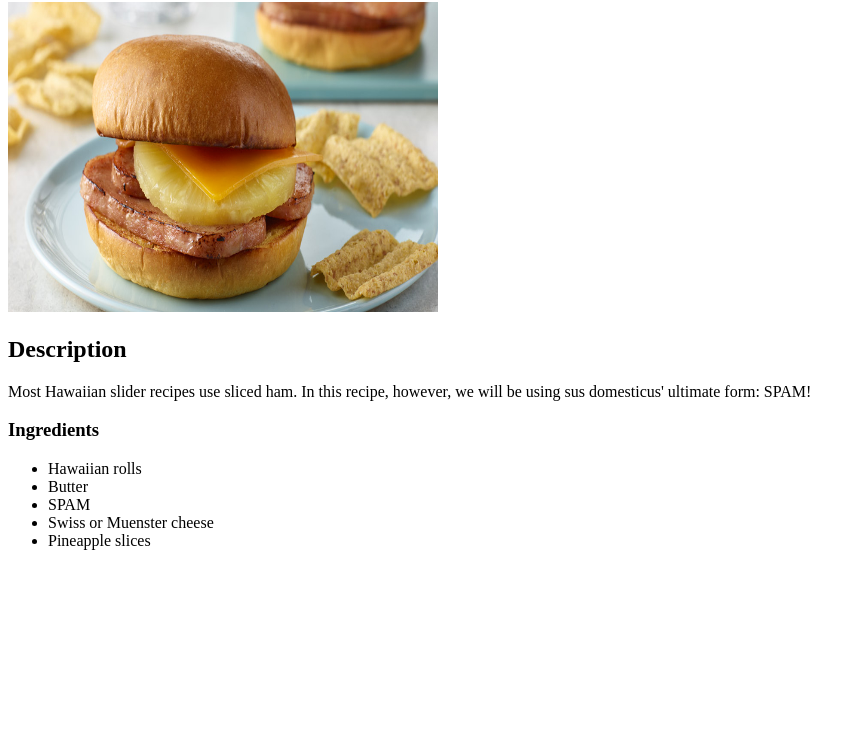
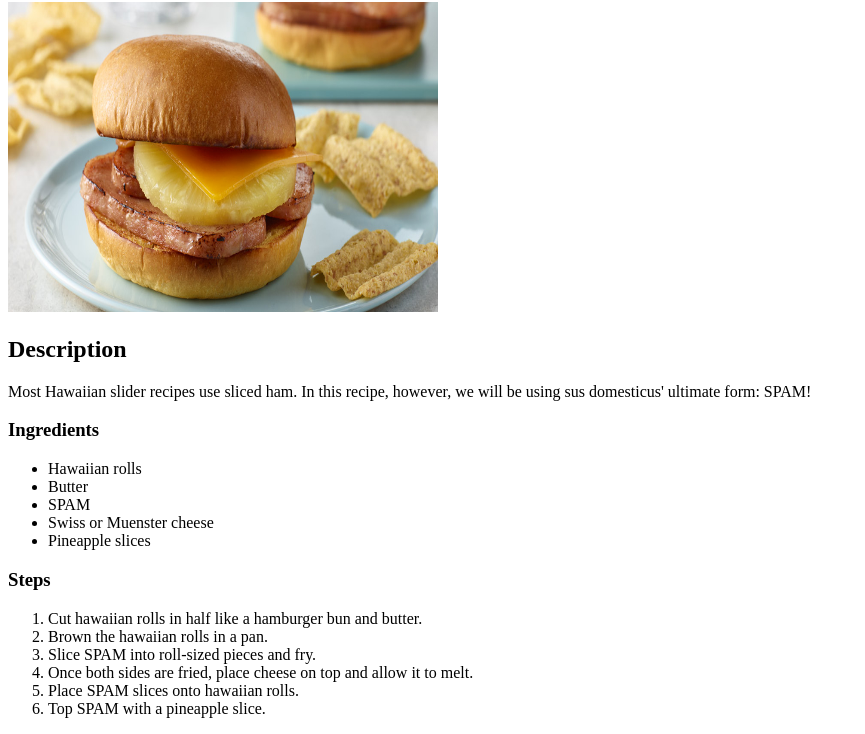
Before and after one commit to ana-urrutia/odin-recipes, a plain HTML site: page recipes/hawaiian-spam-sliders.html in a window 1280 px wide. Shown: the part 78-812 px from the top of the page, without its empty margins (0-865 px from the left). Drawn offline with Linux system fonts and the light colour scheme.

Commit message:
Add Steps heading to Hawaiian SPAM Sliders recipe
Underneath Steps heading, wrote out instructions for preparing the recipe

```diff
--- a/recipes/hawaiian-spam-sliders.html
+++ b/recipes/hawaiian-spam-sliders.html
@@ -21,5 +21,15 @@
             <li>Swiss or Muenster cheese</li>
             <li>Pineapple slices</li>
         </ul>
+
+        <h3>Steps</h3>
+        <ol>
+            <li>Cut hawaiian rolls in half like a hamburger bun and butter.</li>
+            <li>Brown the hawaiian rolls in a pan.</li>
+            <li>Slice SPAM into roll-sized pieces and fry.</li>
+            <li>Once both sides are fried, place cheese on top and allow it to melt.</li>
+            <li>Place SPAM slices onto hawaiian rolls.</li>
+            <li>Top SPAM with a pineapple slice.</li>
+        </ol>
     </body>
 </html>
```
